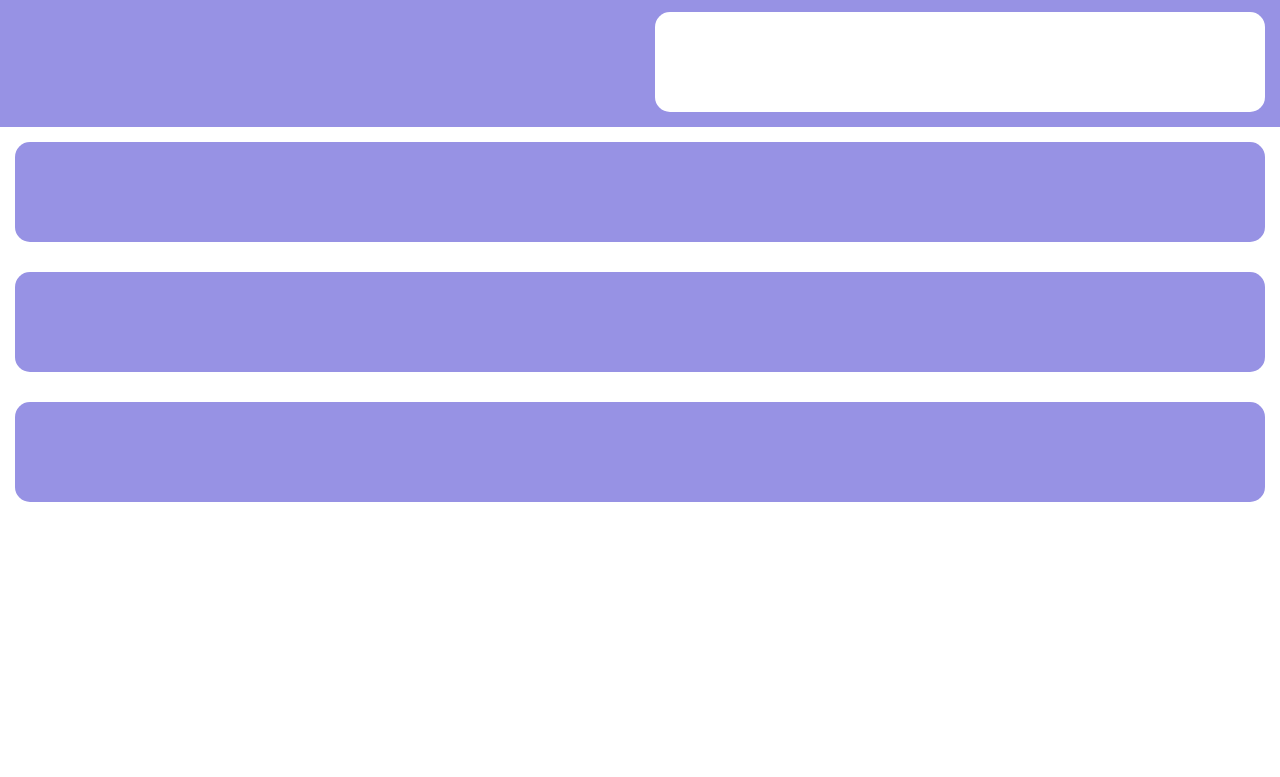
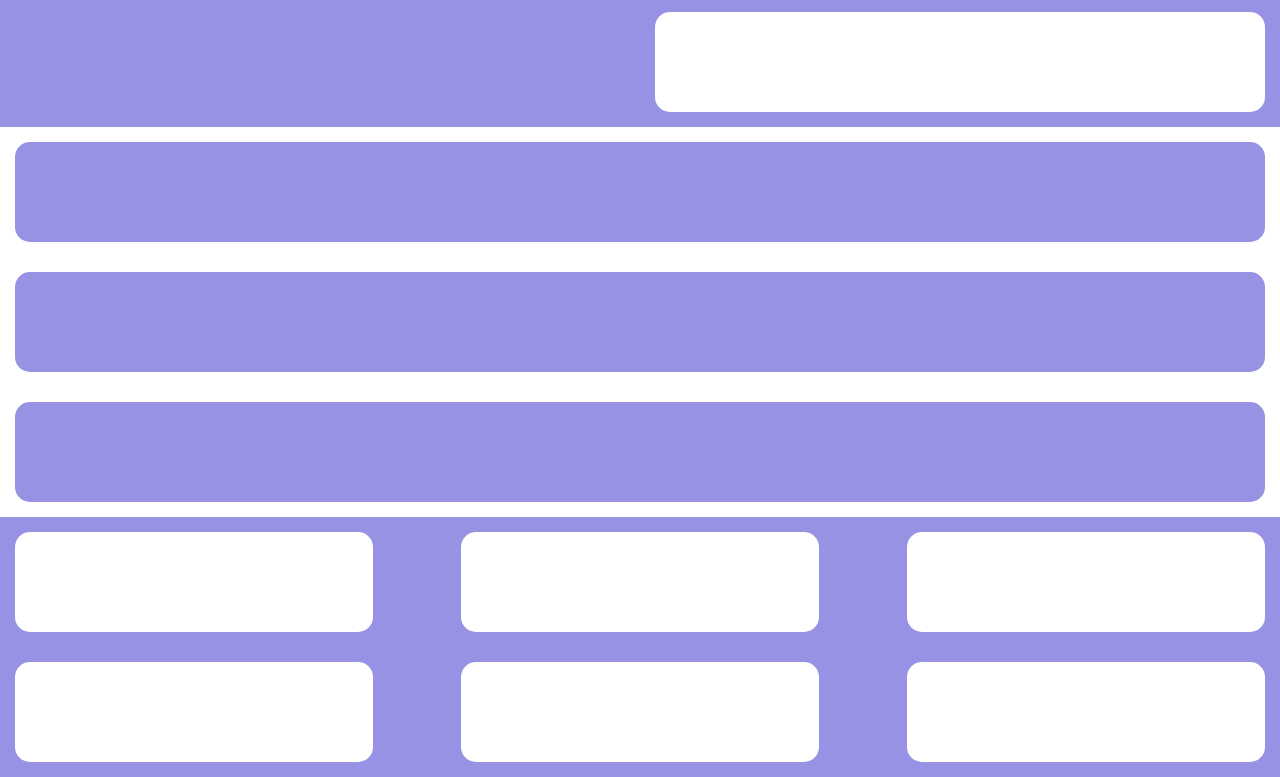
Before and after one commit to aniellonigrocogliano/htmlcss-responsive-layout, a plain HTML site: page index.html in a window 1280 px wide. Shown: the part 333-1110 px from the top of the page. Before the commit the page ends 850 px from the top, so only its background shows below. Drawn offline with Linux system fonts and the light colour scheme.

Commit message:
add: section benefit

```diff
--- a/css/responsive.css
+++ b/css/responsive.css
@@ -14,7 +14,12 @@
     .col-demo:first-child{
         width: 63%;
     }
-
+    #benefit {
+        justify-content: space-between;
+    }
+    .col-benefit {
+        width: 45%;
+    }
 }
 
 /* - desktop: 992px */
@@ -34,4 +39,7 @@
     #strategic-plannig {
         flex-wrap: nowrap;
     }
+    .col-benefit {
+        width: 28%;
+    }
 }
--- a/css/style.css
+++ b/css/style.css
@@ -71,7 +71,7 @@ img {
     height:100px;
 }
 /* Section strategic plannig */
-#strategic-plannig {
+#strategic-plannig, #benefit {
     display:flex;
     flex-wrap: wrap;
     background-color: var(--fuchsia);
@@ -88,6 +88,7 @@ img {
     background-color: var(--white);
 
 }
+/* Section testimonial */
 #testimonial {
     display: flex;
     flex-wrap: wrap;
@@ -100,3 +101,12 @@ img {
         /* debug */
         height:100px;
 }
+/* Section benefit */
+.col-benefit {
+    background-color: var(--white);
+    width: 100%;
+    margin:15px;
+    border-radius: 15px;
+        /* debug */
+        height:100px;
+}
--- a/index.html
+++ b/index.html
@@ -69,8 +69,13 @@
         </section>
         <!-- End section testimonial -->
         <!-- Section benefit work -->
-        <section>
-
+        <section id="benefit">
+            <div class="col-benefit" ></div>
+            <div class="col-benefit" ></div>
+            <div class="col-benefit" ></div>
+            <div class="col-benefit" ></div>
+            <div class="col-benefit" ></div>
+            <div class="col-benefit" ></div>
         </section>
         <!-- End section benefit work -->
         <!-- Section about us -->
```
